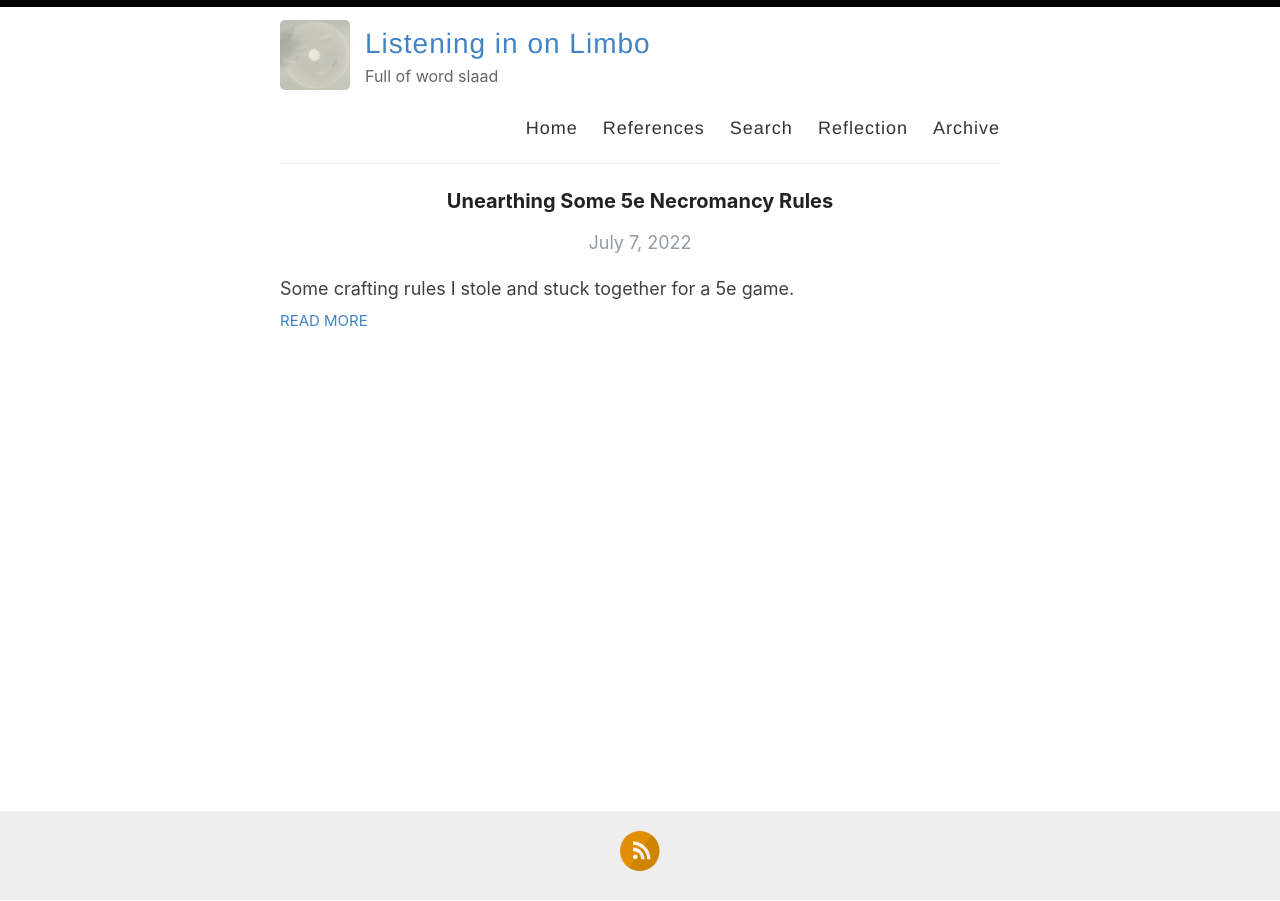
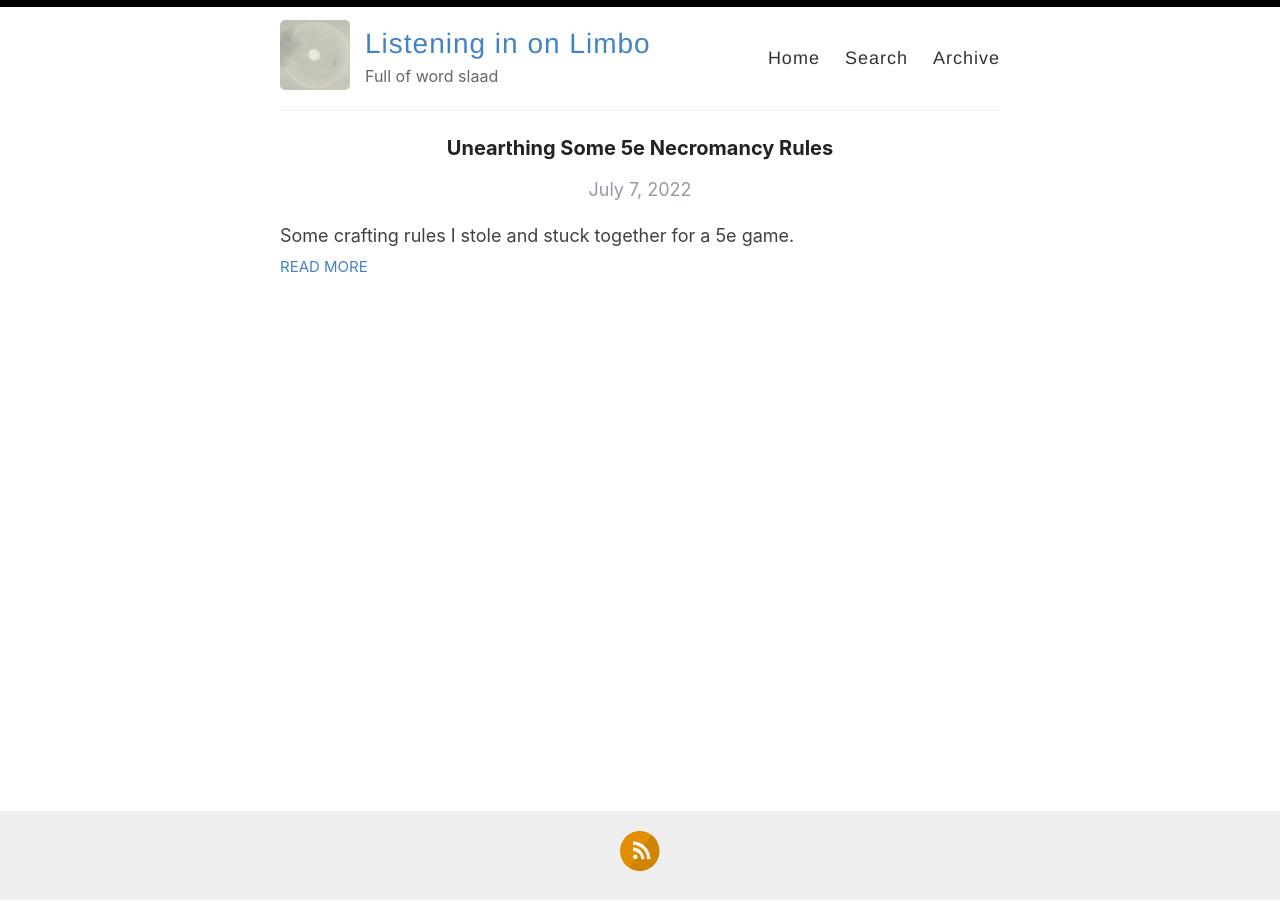
Before and after one commit to Abyssin/abyssin.github.io, a Jekyll site: the page built from index.html, in a window 1280 px wide. Built offline with Jekyll 4.4.1, drawn with Linux system fonts in a browser that asks for light colours; the list of posts is cut into pages by our own code.

Commit message:
Removed dead links from homebar

```diff
--- a/_layouts/default.html
+++ b/_layouts/default.html
@@ -29,9 +29,7 @@
 
             <nav>
               <a href="{{ site.baseurl }}/">Home</a>
-              <a href="{{ site.baseurl }}/reference">References</a>
               <a href="{{ site.baseurl }}/search">Search</a>
-              <a href="{{ site.baseurl }}/reflection">Reflection</a>
               <a href="{{ site.baseurl }}/archive">Archive</a>
             </nav>
           </header>
```
